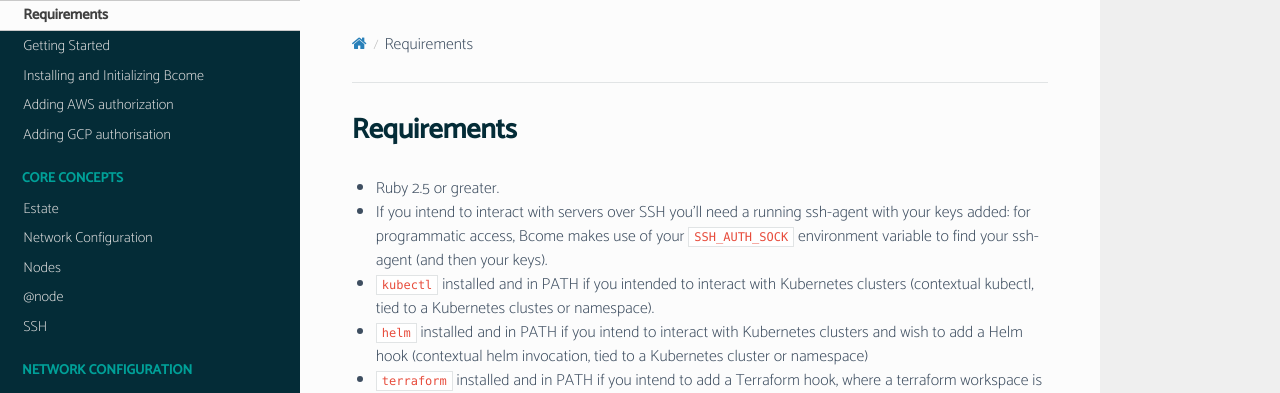
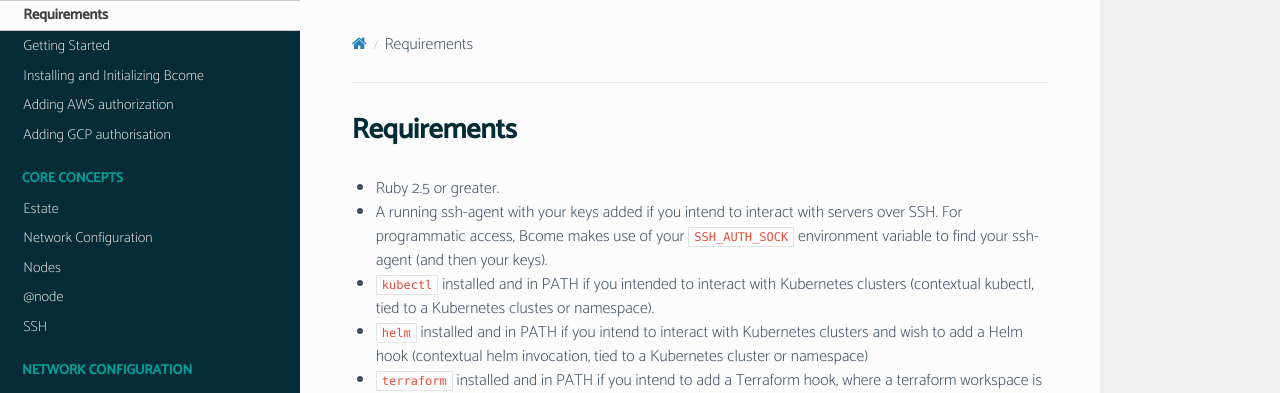
Before and after one commit to webzakimbo/bcome-read-the-docs, a Sphinx documentation site: the page built from docs/source/getting-started/requirements.rst, in a window 1280 px wide. Shown: the top 393 px of the page. Built offline with Sphinx 7.4.7 and the Read the Docs theme 2.0.0, drawn with Linux system fonts in a browser that asks for light colours; pages that are not in the unit, such as notebooks, are missing from menus.

Commit message:
More on docs

```diff
--- a/docs/source/getting-started/requirements.rst
+++ b/docs/source/getting-started/requirements.rst
@@ -7,7 +7,7 @@
 
 - Ruby 2.5 or greater.
 
-- If you intend to interact with servers over SSH you'll need a running ssh-agent with your keys added:  for programmatic access, Bcome makes use of your ``SSH_AUTH_SOCK`` environment variable to find your ssh-agent (and then your keys).
+- A running ssh-agent with your keys added if you intend to interact with servers over SSH. For programmatic access, Bcome makes use of your ``SSH_AUTH_SOCK`` environment variable to find your ssh-agent (and then your keys).
 
 - ``kubectl`` installed and in PATH if you intended to interact with Kubernetes clusters (contextual kubectl, tied to a Kubernetes clustes or namespace).
 
```
